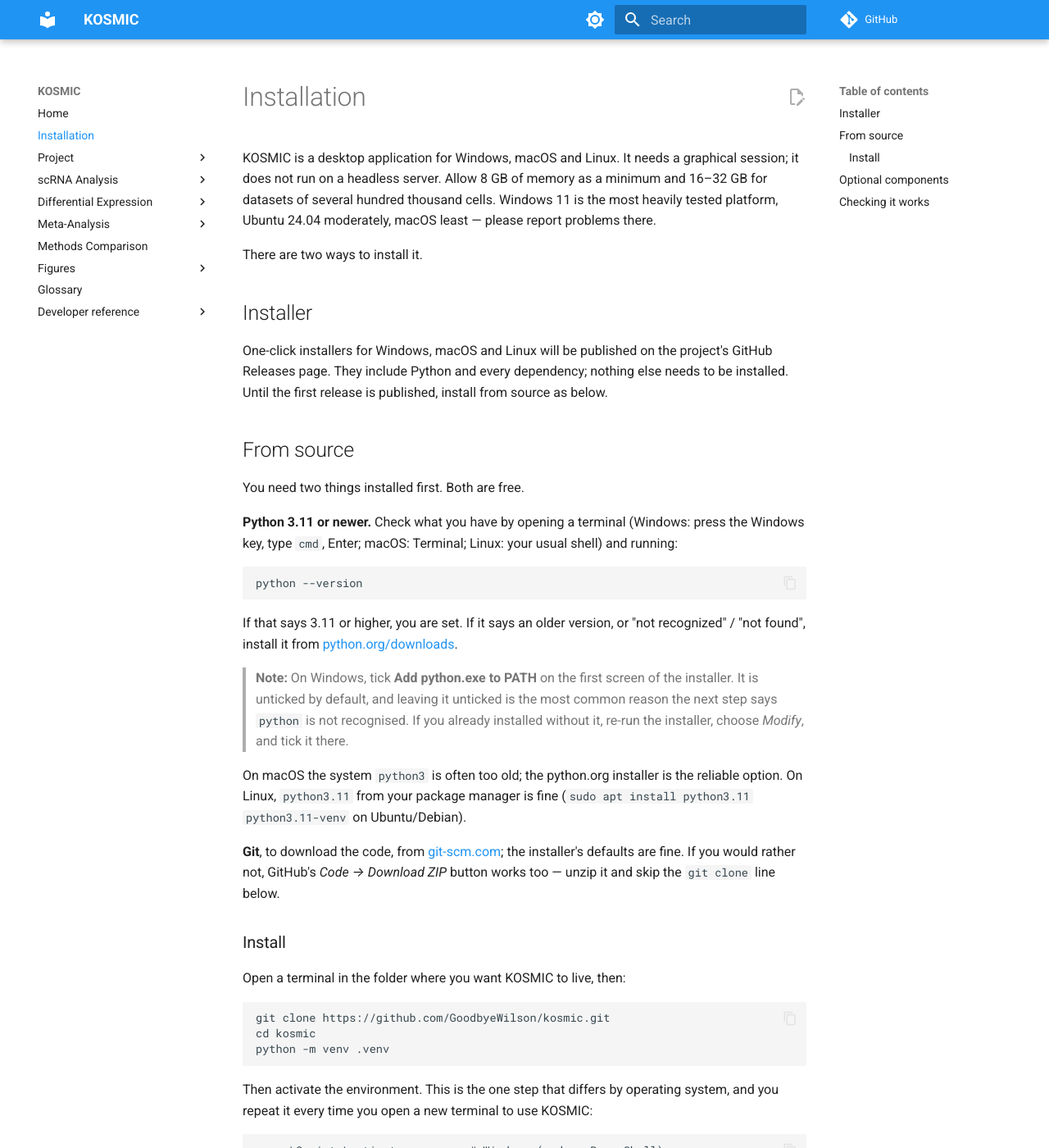
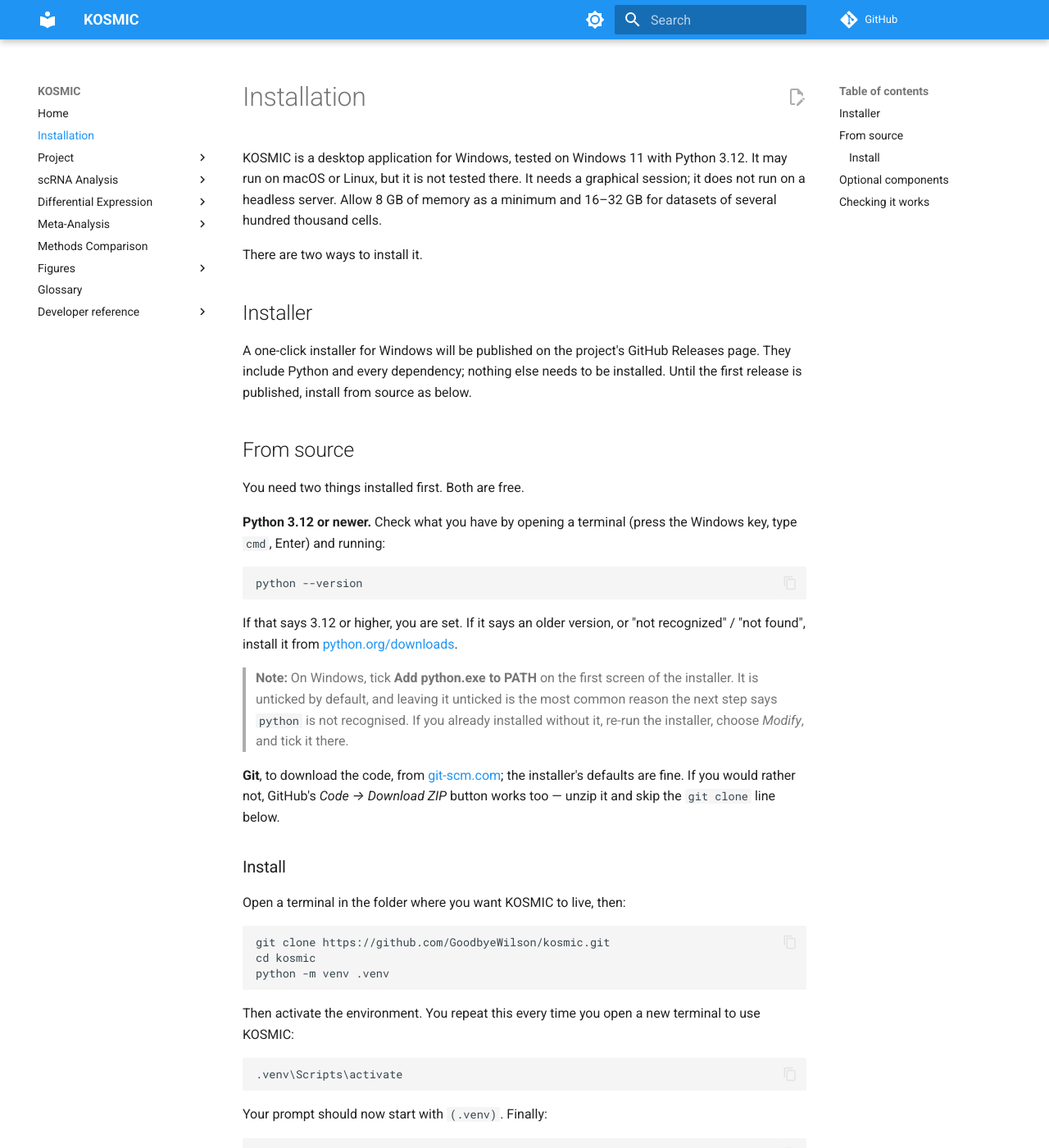
Before and after one commit to GoodbyeWilson/kosmic, an MkDocs documentation site: the page built from kosmic/gui/help/content/install.md, in a window 1280 px wide and 1400 px high. Shown: the whole window at 82% size. Built offline with MkDocs 1.6.1 and Material for MkDocs 9.7.7, drawn with Linux system fonts in a browser that asks for light colours; comment, search, counter and statistics services are not loaded; some of the changed text lies outside the part shown.

Commit message:
CI: one Windows / Python 3.12 job, tests in parallel; Windows and Python 3.12 only
- CI runs a single job, windows-latest / py3.12 (the check the 'protect main'
  ruleset now requires), with the suite on four pytest-xdist workers. The
  Linux jobs, their Xvfb setup and pytest-forked are gone, and with them the
  pytest < 9.2 pin that pytest-forked needed.
- requires-python >= 3.12. The install help, README and CONTRIBUTING say
  Windows with Python 3.12; macOS and Linux may work but are not tested.

````diff
--- a/kosmic/gui/help/content/install.md
+++ b/kosmic/gui/help/content/install.md
@@ -1,16 +1,16 @@
 # Installation
 
-KOSMIC is a desktop application for Windows, macOS and Linux. It needs
-a graphical session; it does not run on a headless server. Allow 8 GB
-of memory as a minimum and 16–32 GB for datasets of several hundred
-thousand cells. Windows 11 is the most heavily tested platform, Ubuntu
-24.04 moderately, macOS least — please report problems there.
+KOSMIC is a desktop application for Windows, tested on Windows 11 with
+Python 3.12. It may run on macOS or Linux, but it is not tested there.
+It needs a graphical session; it does not run on a headless server.
+Allow 8 GB of memory as a minimum and 16–32 GB for datasets of several
+hundred thousand cells.
 
 There are two ways to install it.
 
 ## Installer
 
-One-click installers for Windows, macOS and Linux will be published on
+A one-click installer for Windows will be published on
 the project's GitHub Releases page. They include Python and every
 dependency; nothing else needs to be installed. Until the first release
 is published, install from source as below.
@@ -19,15 +19,14 @@ is published, install from source as below.
 
 You need two things installed first. Both are free.
 
-**Python 3.11 or newer.** Check what you have by opening a terminal
-(Windows: press the Windows key, type `cmd`, Enter; macOS: Terminal;
-Linux: your usual shell) and running:
+**Python 3.12 or newer.** Check what you have by opening a terminal
+(press the Windows key, type `cmd`, Enter) and running:
 
 ```sh
 python --version
 ```
 
-If that says 3.11 or higher, you are set. If it says an older version,
+If that says 3.12 or higher, you are set. If it says an older version,
 or "not recognized" / "not found", install it from
 [python.org/downloads](https://www.python.org/downloads/).
 
@@ -36,11 +35,6 @@ or "not recognized" / "not found", install it from
 > unticked is the most common reason the next step says `python` is not
 > recognised. If you already installed without it, re-run the installer,
 > choose *Modify*, and tick it there.
-
-On macOS the system `python3` is often too old; the python.org
-installer is the reliable option. On Linux, `python3.11` from your
-package manager is fine (`sudo apt install python3.11 python3.11-venv`
-on Ubuntu/Debian).
 
 **Git**, to download the code, from
 [git-scm.com](https://git-scm.com/downloads); the installer's defaults
@@ -57,13 +51,11 @@ cd kosmic
 python -m venv .venv
 ```
 
-Then activate the environment. This is the one step that differs by
-operating system, and you repeat it every time you open a new terminal
-to use KOSMIC:
+Then activate the environment. You repeat this every time you open a
+new terminal to use KOSMIC:
 
 ```sh
-.venv\Scripts\activate          # Windows (cmd or PowerShell)
-source .venv/bin/activate       # macOS / Linux
+.venv\Scripts\activate
 ```
 
 Your prompt should now start with `(.venv)`. Finally:
@@ -74,7 +66,7 @@ python main.py
 ```
 
 The install takes about five minutes and downloads roughly a gigabyte
-(the scientific Python stack). No compiler is needed on any platform.
+(the scientific Python stack). No compiler is needed.
 
 > **Note:** If PowerShell refuses to run the activate script ("running
 > scripts is disabled on this system"), run
@@ -82,7 +74,7 @@ The install takes about five minutes and downloads roughly a gigabyte
 > and try again. This is Windows' default policy, not a KOSMIC problem.
 
 If you already use conda, skip the venv lines: `conda create -n kosmic
-python=3.11`, `conda activate kosmic`, then the same
+python=3.12`, `conda activate kosmic`, then the same
 `pip install -e .`. Everything comes from PyPI either way.
 
 ## Optional components
````
Also changed, not shown: CONTRIBUTING.md (+5 -6 lines), README.md (+5 -5 lines), pyproject.toml (+5 -10 lines), 1 other file.
